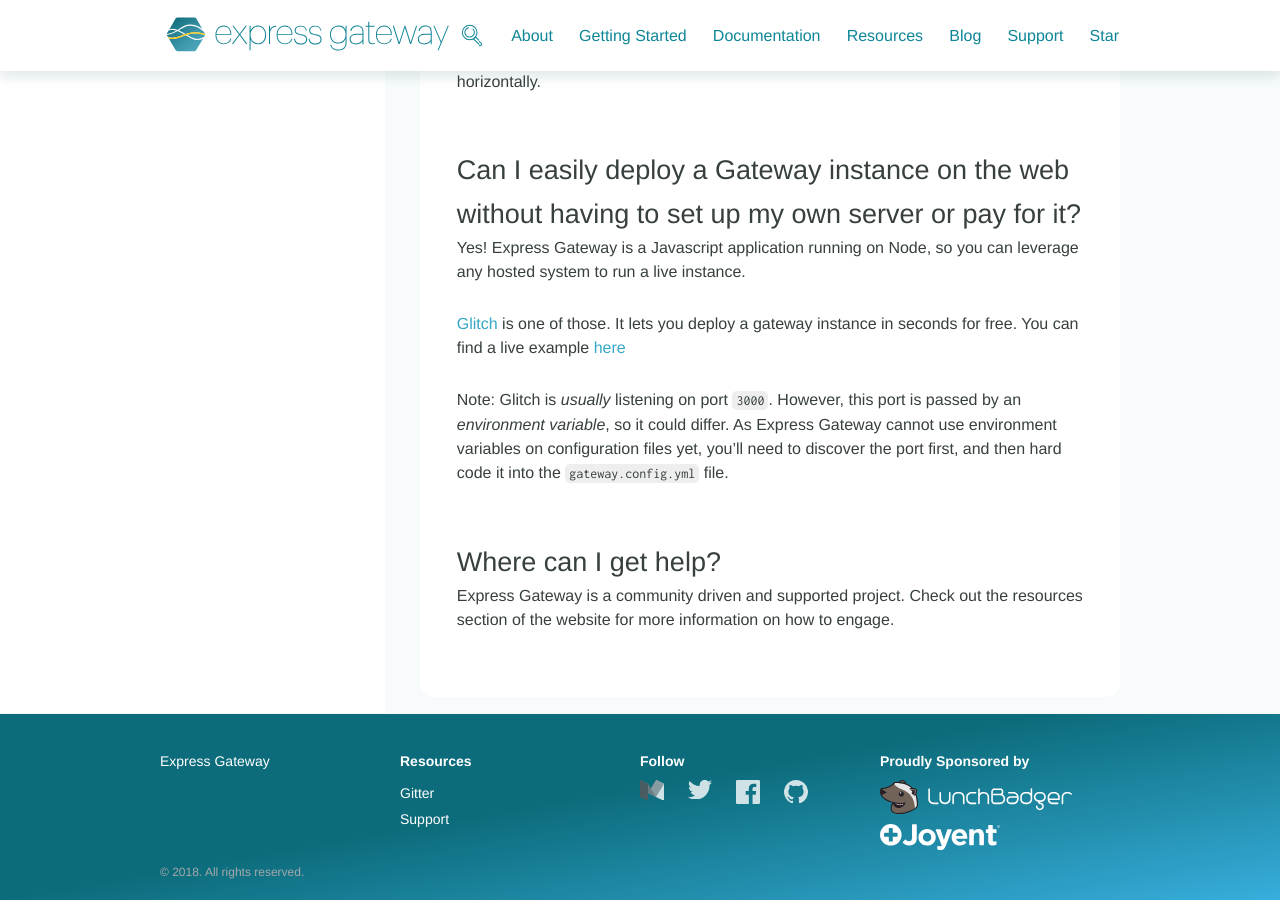
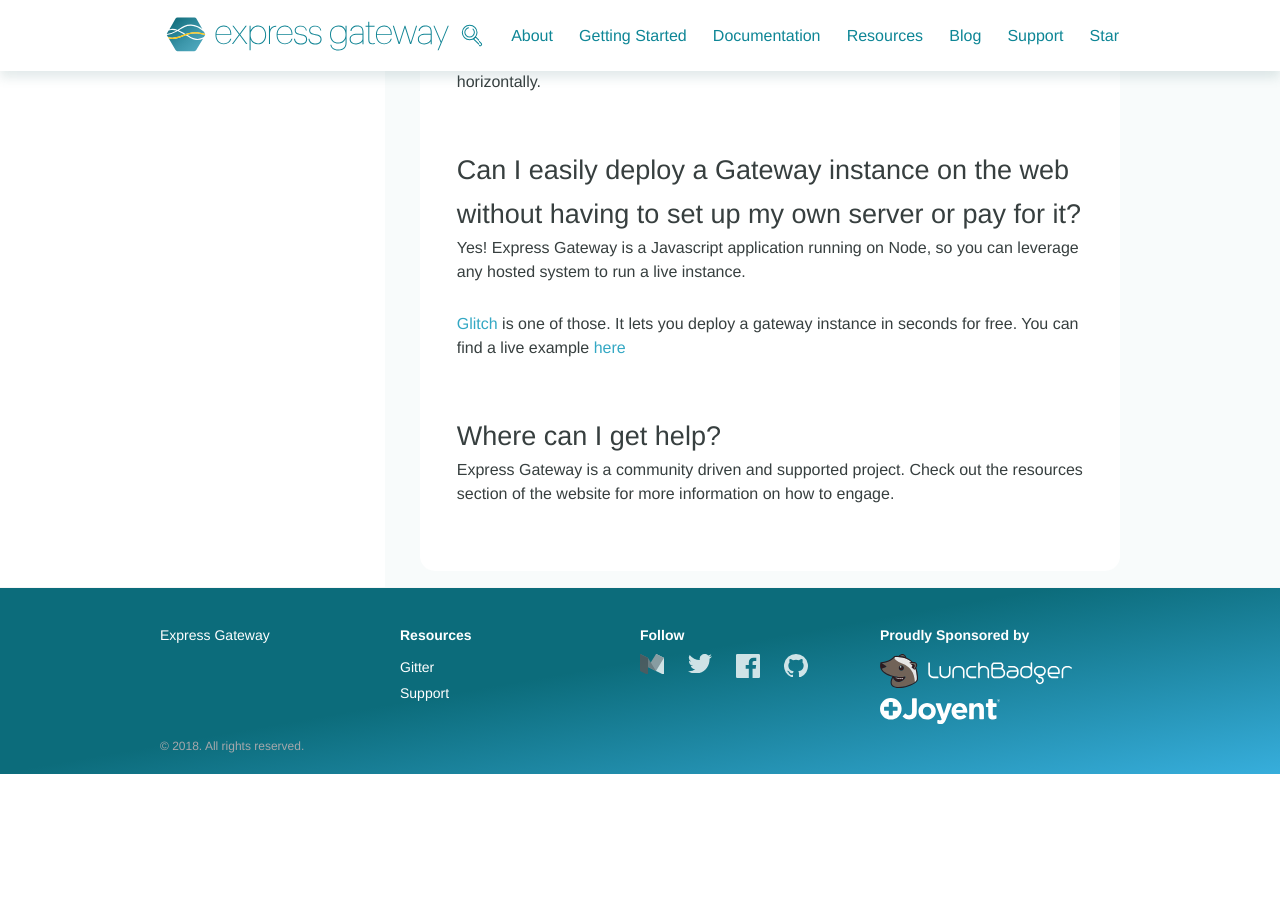
Before and after one commit to ExpressGateway/express-gateway.io, a Jekyll site: the page built from docs/faq.md, in a window 1280 px wide and 900 px high, scrolled down 1760 px. Built offline with Jekyll 4.4.1, drawn with Linux system fonts in a browser that asks for light colours; nearby versions of some CDN libraries; some web fonts are replaced; comment, search, counter and statistics services are not loaded; after the commit the page ends 2534 px from its top, so only the background shows below that.

Commit message:
EG supports env variables now.

```diff
--- a/docs/faq.md
+++ b/docs/faq.md
@@ -67,10 +67,6 @@
 [Glitch](https://glitch.com) is one of those. It lets you deploy a gateway instance in seconds for free. You can find
 a live example [here](https://glitch.com/edit/#!/express-gateway-test)
 
-Note: Glitch is _usually_ listening on port `3000`. However, this port is passed by an _environment variable_, so it
-could differ. As Express Gateway cannot use environment variables on configuration files yet, you'll need to discover
-the port first, and then hard code it into the `gateway.config.yml` file.
-
 ### Where can I get help?
 
 Express Gateway is a community driven and supported project. Check out the resources section of the website for more
```
